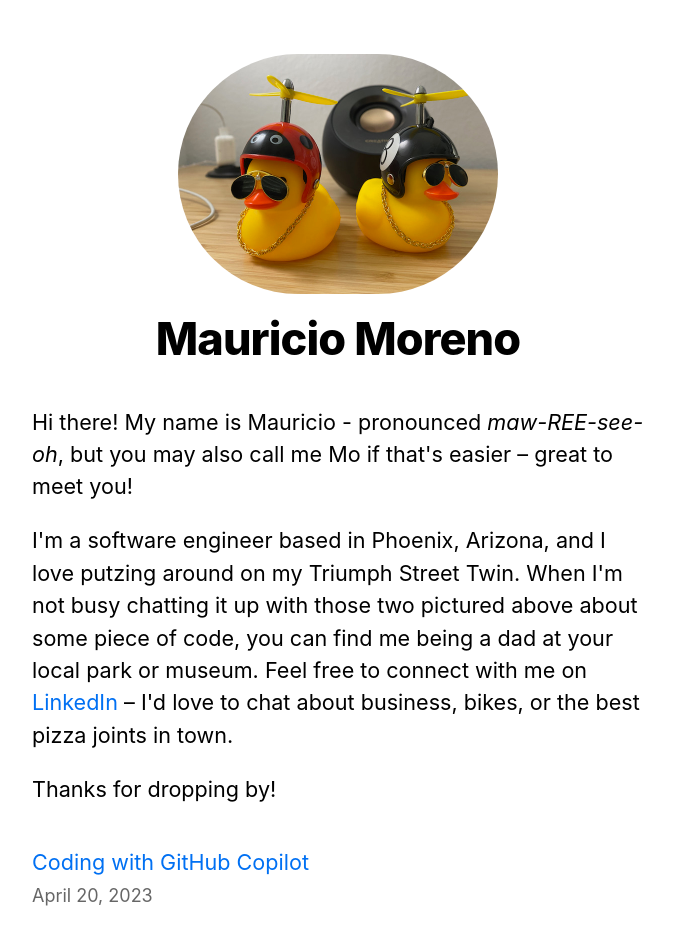
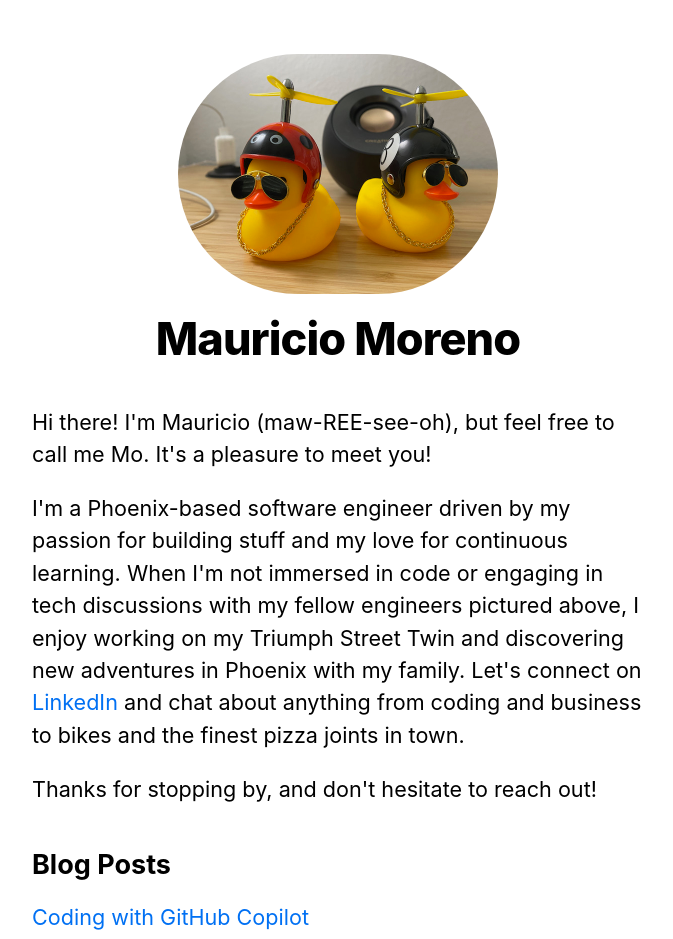
Before and after one commit to mmoren01/reactNextPlayground, a Next.js app: page / in a window 1280 px wide. Shown: the top 939 px of the page, without its empty margins (302-975 px from the left). Built offline with nearby package versions, Linux system fonts and the light colour scheme.

Commit message:
Updated landing page message

```diff
--- a/pages/index.tsx
+++ b/pages/index.tsx
@@ -33,15 +33,17 @@ export default function Home({ allPostsData }: Props): JSX.Element {
       </Head>
       <section className={utilStyles.headingMd}>
         <p>
-          Hi there! My name is Mauricio - pronounced <em>maw-REE-see-oh</em>, but you may also call me Mo if that's easier – great to meet you!
+          Hi there! I'm Mauricio (maw-REE-see-oh), but feel free to call me Mo. It's a pleasure to meet you!
         </p>
         <p>
-          I'm a software engineer based in Phoenix, Arizona, and I love putzing around on my Triumph Street Twin. When I'm not busy chatting it up with those two pictured above about some piece of code, you can find me being a dad at your local park or museum. Feel free to connect with me on <Link href="https://www.linkedin.com/in/mauricio-moreno-swe">LinkedIn</Link> – I'd love to chat about business, bikes, or the best pizza joints in town.
+          I'm a Phoenix-based software engineer driven by my passion for building stuff and my love for continuous learning. When I'm not immersed in code or engaging in tech discussions with my fellow engineers pictured above, I enjoy working on my Triumph Street Twin and discovering new adventures in Phoenix with my family. Let's connect on <Link href="https://www.linkedin.com/in/mauricio-moreno-swe">LinkedIn</Link> and chat about anything from coding and business to bikes and the finest pizza joints in town.
         </p>
-        <p>Thanks for dropping by!</p>
+        <p>
+          Thanks for stopping by, and don't hesitate to reach out!
+        </p>
       </section>
       <section className={`${utilStyles.headingMd} ${utilStyles.padding1px}`}>
-        <h2 className={utilStyles.headingLg}></h2>
+        <h2 className={utilStyles.headingLg}>Blog Posts</h2>
         <ul className={utilStyles.list}>
           {allPostsData.map(({ id, date, title}) => (
             <li className={utilStyles.listItem} key={id}>
```
